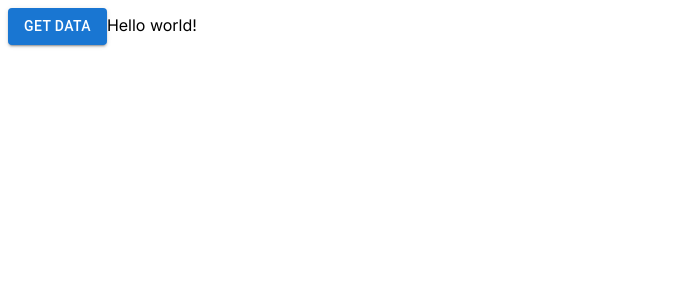
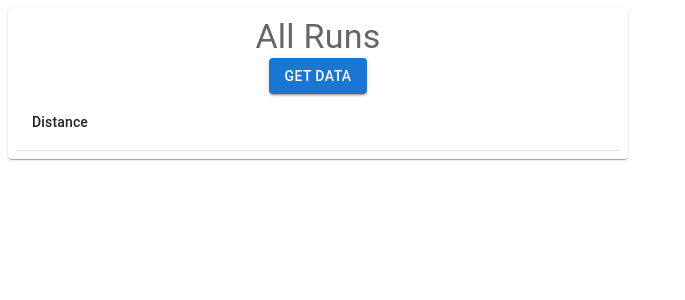
Before and after one commit to cerdamario13/Garmin-dashboard, a Next.js app: page / in a window 1280 px wide. Shown: the top 300 px of the page, without its empty margins (0-685 px from the left). Built offline with nearby package versions, Linux system fonts and the light colour scheme.

Commit message:
starting allRuns table

```diff
--- /dev/null
+++ b/src/app/components/AllRunsList.tsx
@@ -0,0 +1,59 @@
+'use client';
+import { Typography, Button, ListItem, ListItemText, TableCell, TableRow, TableContainer, Table, TableHead, TableBody } from "@mui/material";
+import { useState } from "react";
+
+const AllRunsList = () => {
+
+  const [allRuns, setAllRuns] = useState([]);
+
+  //getting data from localHost Python flask
+  const getAllRuns = async () => {
+    const url = new URL("http://127.0.0.1:5000/allRuns");
+
+    const response = await fetch(url.toString());
+    const data = await response.json();
+    console.log(data['data']);
+    setAllRuns(data['data'])
+  }
+
+  //mapping all runs
+  const runList = allRuns.map((item, idx) => {
+    return(
+      <TableRow
+        key={item['Date']}
+        sx={{ '&:last-child td, &:last-child th': { border: 0 } }}
+      >
+        <TableCell component="th" scope="row">
+          {item['Distance']}
+        </TableCell>
+      </TableRow>
+    )
+
+  })
+
+  return (
+    <>
+      <Typography variant="h4">All Runs</Typography>
+      <Button variant="contained" onClick={() => {getAllRuns()}}>GET DATA</Button>
+
+      <TableContainer>
+        <Table sx={{ minWidth: 650 }} aria-label="All Runs Table" >
+          <TableHead>
+            <TableRow>
+              <TableCell>Distance</TableCell>
+            </TableRow>
+          </TableHead>
+
+          <TableBody>
+            {runList}
+          </TableBody>
+
+        </Table>
+      </TableContainer>
+
+    </>
+  );
+
+}
+
+export default AllRunsList;
--- a/src/app/page.tsx
+++ b/src/app/page.tsx
@@ -4,7 +4,24 @@
 import Paper from '@mui/material/Paper';
 // import Box from '@mui/material/Box';
 import { styled } from '@mui/material/styles';
-import { Button } from '@mui/material';
+import { Button, Grid, Typography } from '@mui/material';
+import AllRunsList from './components/AllRunsList';
+
+
+export default function Home() {
+
+  return (
+    <>
+      <Grid container rowSpacing={1} columnSpacing={{ xs: 1, sm: 2, md: 3 }}>
+        <Grid item xs={6}>
+          <Item>
+            <AllRunsList />
+          </Item>
+        </Grid>
+      </Grid>
+    </>
+  )
+};
 
 const Item = styled(Paper)(({ theme }) => ({
   backgroundColor: theme.palette.mode === 'dark' ? '#1A2027' : '#fff',
@@ -13,22 +30,3 @@ const Item = styled(Paper)(({ theme }) => ({
   textAlign: 'center',
   color: theme.palette.text.secondary,
 }));
-
-export default function Home() {
-
-  //getting data from localHost Python flask
-  const getAllRuns = async () => {
-    const url = new URL("http://127.0.0.1:5000/allRuns");
-
-    const response = await fetch(url.toString());
-    const data = await response.json();
-    return data;
-  }
-
-  return (
-    <>
-      <Button variant="contained" onClick={() => {getAllRuns()}}>GET DATA</Button>
-      Hello world!
-    </>
-  )
-}
```
